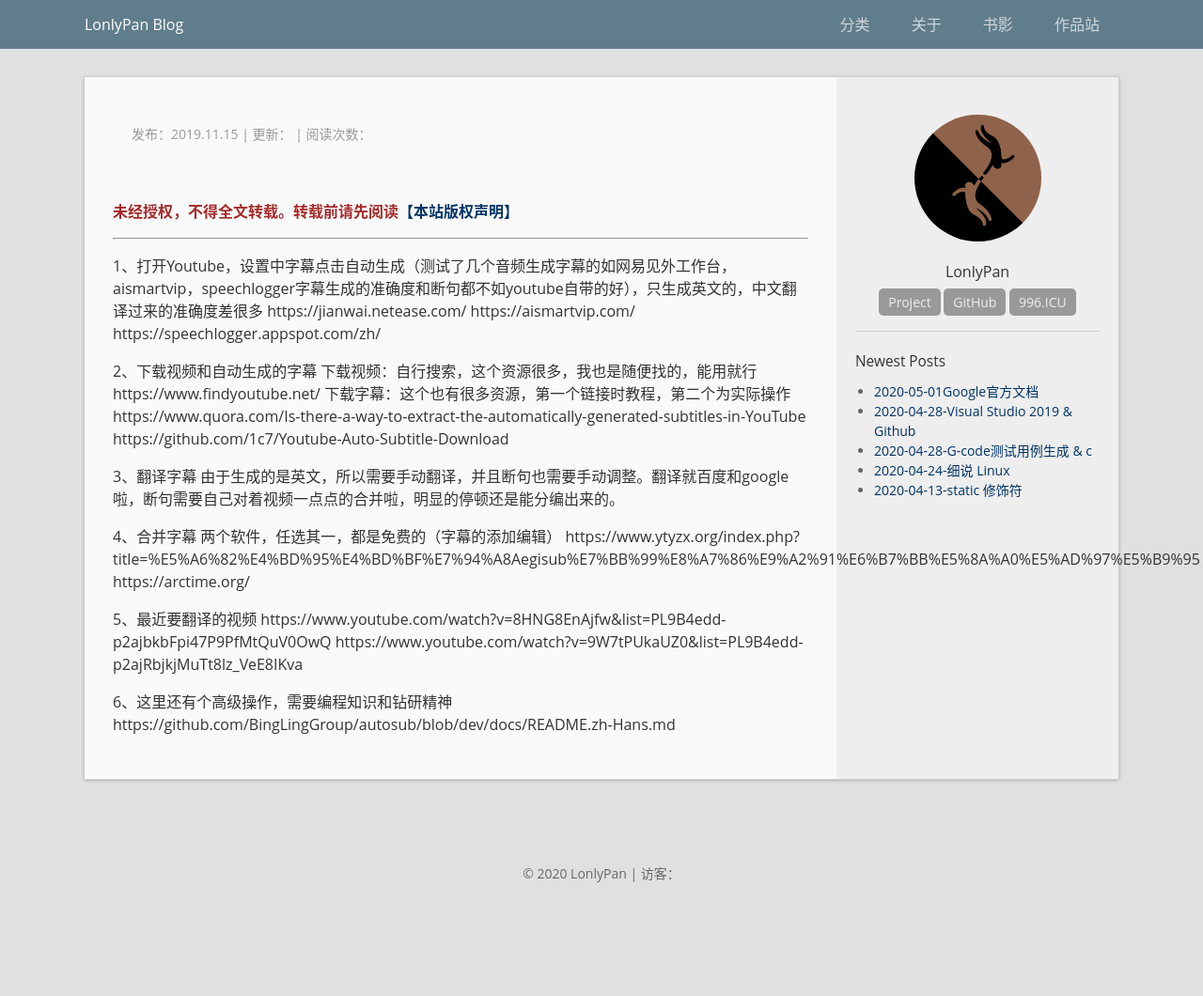
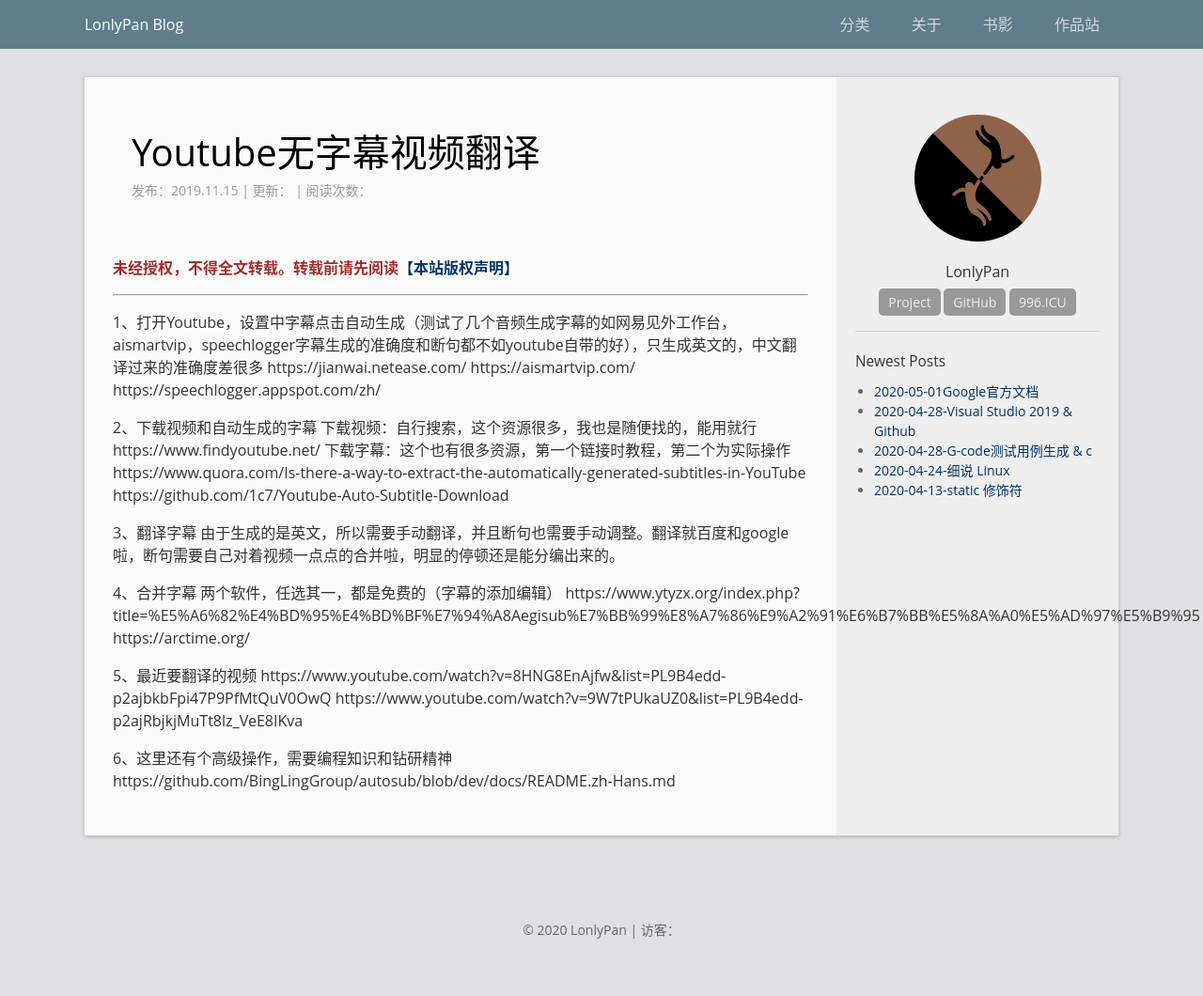
Before and after one commit to LonlyStack/LonlyPan.github.io, a Jekyll site: the page built from _posts/2019-11-15-Youtube无字幕视频翻译.md, in a window 1280 px wide. Shown: the whole page at 94% size. Built offline with Jekyll 4.4.1, drawn with Linux system fonts in a browser that asks for light colours; comment, search, counter and statistics services are not loaded; before the commit the page ends 1000 px from its top, so only the background shows below that.

Commit message:
修改文件: _posts/2019-11-15-Youtube无字幕视频翻译.md

```diff
--- a/_posts/2019-11-15-Youtube无字幕视频翻译.md
+++ b/_posts/2019-11-15-Youtube无字幕视频翻译.md
@@ -1,6 +1,7 @@
 ---
 layout: post
-title: "Youtube无字幕视频翻译"
+show_title: "Youtube无字幕视频翻译"
+title: "2019-11-15-Youtube无字幕视频翻译"
 data: 2019-11-15 10:30
 categories:  随笔
 ---
```
